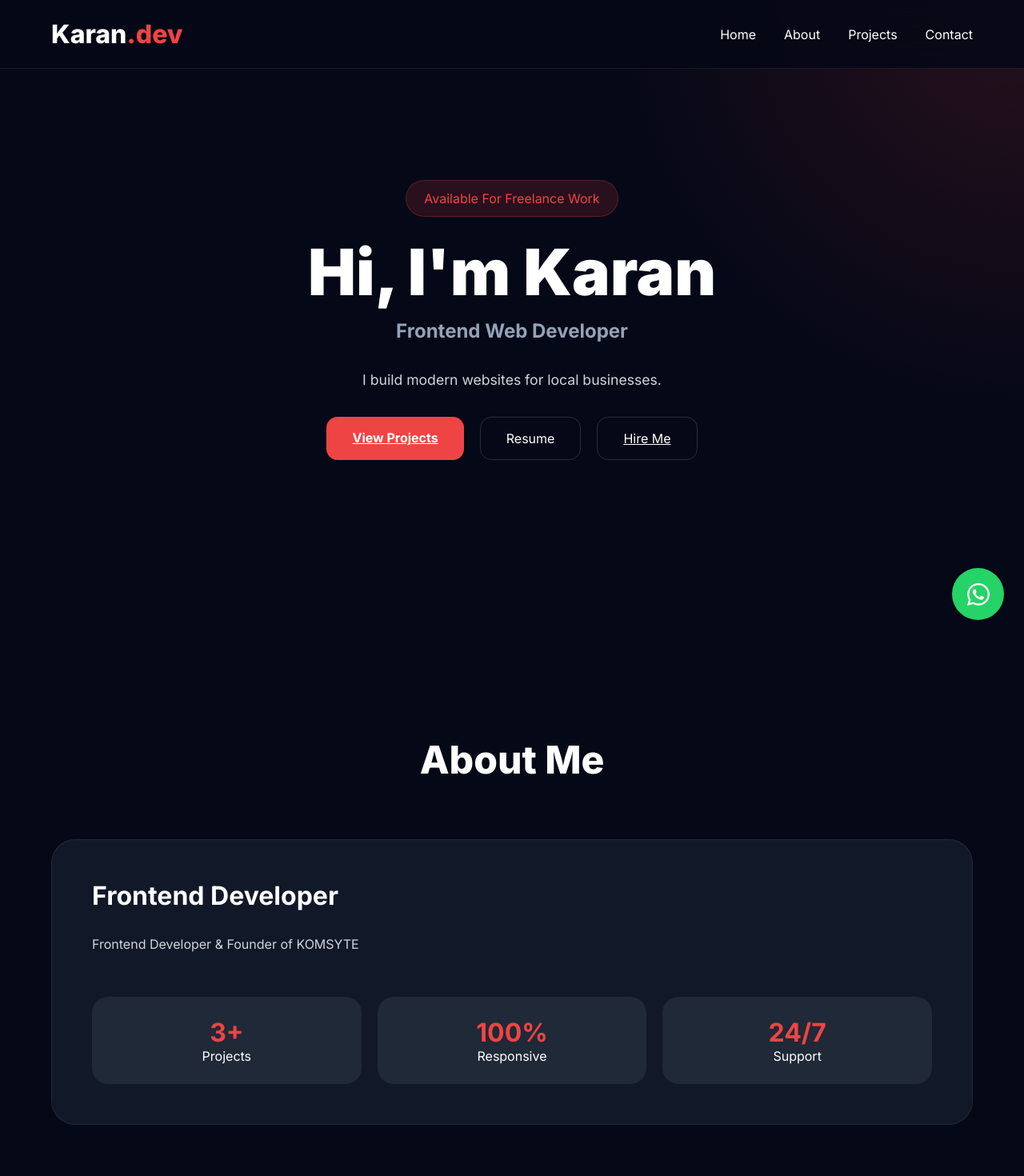
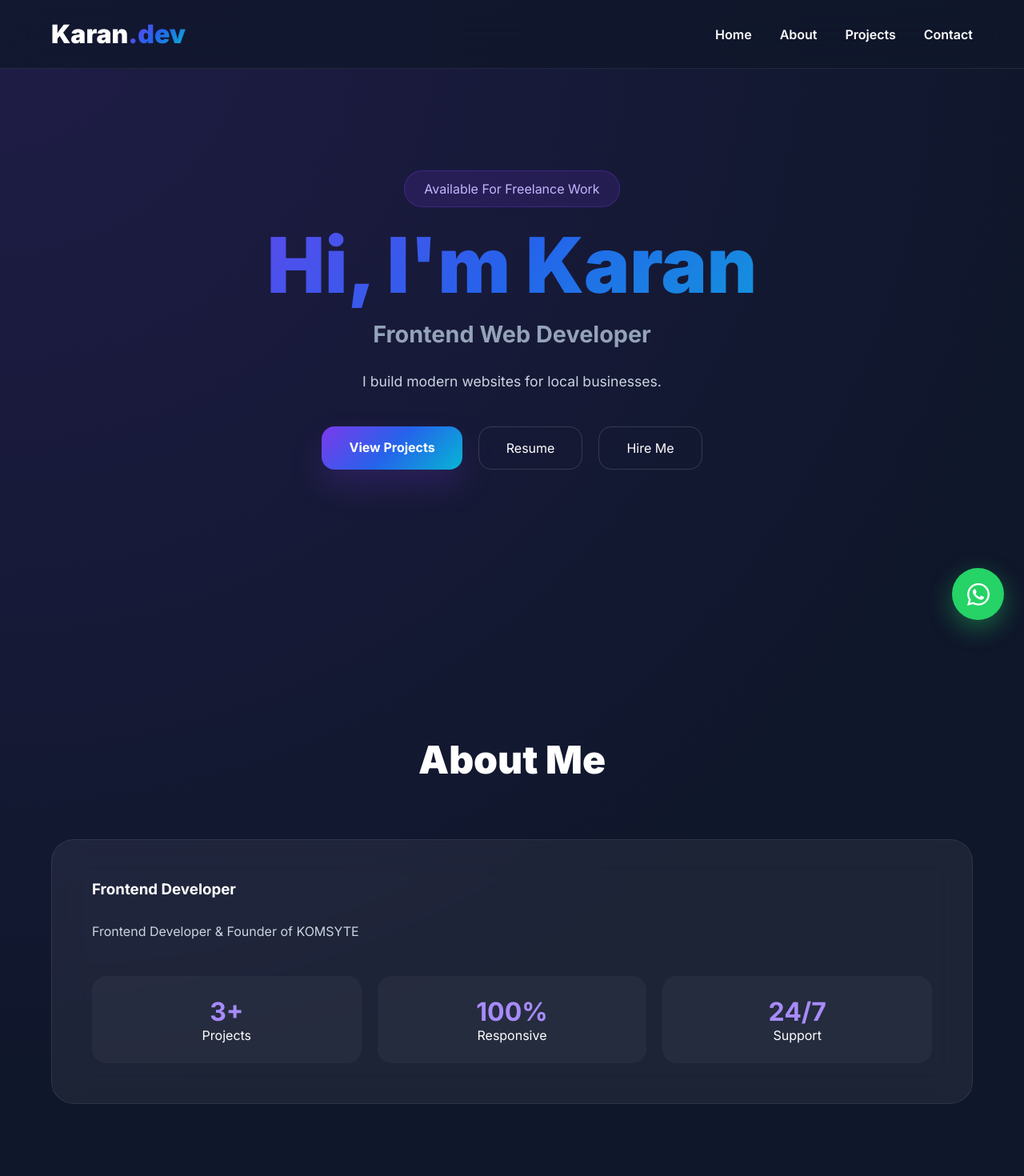
Before and after one commit to Karn2026-cloud/WebDEV, a React (Vite) app in the folder karan-portfolio/frontend/: page / in a window 1280 px wide. Shown: the top 1470 px of the page at 80% size. Built offline with nearby package versions, Linux system fonts and the light colour scheme; no server answers.

Commit message:
Update index.css

```diff
--- a/karan-portfolio/frontend/src/index.css
+++ b/karan-portfolio/frontend/src/index.css
@@ -1,14 +1,30 @@
 @import url('https://fonts.googleapis.com/css2?family=Inter:wght@300;400;500;600;700;800;900&display=swap');
 
 :root{
-  --primary:#ef4444;
-  --secondary:#dc2626;
-  --dark:#050816;
-  --card:#111827;
-  --card2:#1f2937;
+  --primary:#7c3aed;
+  --secondary:#2563eb;
+  --accent:#06b6d4;
+
+  --dark:#0f172a;
+  --dark-light:#111827;
+
+  --card:rgba(255,255,255,0.06);
+  --card-hover:rgba(255,255,255,0.10);
+
   --text:#ffffff;
-  --gray:#94a3b8;
+  --text-secondary:#94a3b8;
+
   --border:rgba(255,255,255,.08);
+
+  --gradient:
+  linear-gradient(
+  135deg,
+  #7c3aed,
+  #2563eb,
+  #06b6d4);
+
+  --shadow:
+  0 20px 40px rgba(124,58,237,.20);
 }
 
 *{
@@ -23,7 +39,17 @@ html{
 }
 
 body{
-  background:var(--dark);
+  background:
+  radial-gradient(circle at top left,
+  rgba(124,58,237,.15),
+  transparent 35%),
+
+  radial-gradient(circle at bottom right,
+  rgba(37,99,235,.15),
+  transparent 35%),
+
+  var(--dark);
+
   color:var(--text);
   overflow-x:hidden;
 }
@@ -41,8 +67,10 @@ body{
   top:0;
   width:100%;
   z-index:1000;
+
+  background:rgba(15,23,42,.75);
   backdrop-filter:blur(20px);
-  background:rgba(5,8,22,.85);
+
   border-bottom:1px solid var(--border);
 }
 
@@ -55,11 +83,13 @@ body{
 
 .logo{
   font-size:2rem;
-  font-weight:800;
+  font-weight:900;
 }
 
 .logo span{
-  color:var(--primary);
+  background:var(--gradient);
+  -webkit-background-clip:text;
+  -webkit-text-fill-color:transparent;
 }
 
 .nav-links{
@@ -68,13 +98,25 @@ body{
 }
 
 .nav-links a{
+  text-decoration:none;
   color:white;
-  text-decoration:none;
+  font-weight:600;
+  position:relative;
+}
+
+.nav-links a::after{
+  content:"";
+  position:absolute;
+  bottom:-6px;
+  left:0;
+  width:0;
+  height:2px;
+  background:var(--gradient);
   transition:.3s;
 }
 
-.nav-links a:hover{
-  color:var(--primary);
+.nav-links a:hover::after{
+  width:100%;
 }
 
 .mobile-btn{
@@ -91,84 +133,86 @@ body{
   min-height:100vh;
   display:flex;
   align-items:center;
-  position:relative;
-  background:
-  radial-gradient(circle at top right,
-  rgba(239,68,68,.15),
-  transparent 35%);
-}
-
-.hero-content{
+  justify-content:center;
   text-align:center;
 }
 
 .badge{
   display:inline-block;
-  background:rgba(239,68,68,.15);
-  color:var(--primary);
-  padding:12px 22px;
+  padding:12px 24px;
   border-radius:50px;
-  border:1px solid rgba(239,68,68,.25);
+  background:rgba(124,58,237,.15);
+  border:1px solid rgba(124,58,237,.3);
+  color:#c4b5fd;
+  margin-bottom:20px;
 }
 
 .hero h1{
-  font-size:5rem;
+  font-size:6rem;
   font-weight:900;
-  margin-top:25px;
   line-height:1.1;
-}
+  margin-bottom:15px;
 
-.hero h1 span{
-  color:var(--primary);
+  background:var(--gradient);
+  -webkit-background-clip:text;
+  -webkit-text-fill-color:transparent;
 }
 
 .hero h2{
-  color:var(--gray);
-  margin-top:15px;
-  font-size:1.5rem;
+  font-size:1.8rem;
+  color:var(--text-secondary);
+  margin-bottom:25px;
 }
 
 .hero p{
-  max-width:750px;
-  margin:30px auto;
-  color:#d1d5db;
+  max-width:800px;
+  margin:auto;
   line-height:1.9;
+  color:#cbd5e1;
   font-size:1.1rem;
 }
 
 .hero-buttons{
+  margin-top:40px;
   display:flex;
   justify-content:center;
   gap:20px;
   flex-wrap:wrap;
 }
 
+/* BUTTONS */
+
 .btn-primary{
-  background:var(--primary);
+  background:var(--gradient);
   color:white;
+  text-decoration:none;
   border:none;
-  padding:16px 32px;
-  border-radius:14px;
-  cursor:pointer;
+  padding:16px 34px;
+  border-radius:16px;
   font-weight:700;
-  transition:.3s;
+  transition:.4s;
+  box-shadow:var(--shadow);
 }
 
 .btn-primary:hover{
-  transform:translateY(-4px);
-  background:var(--secondary);
+  transform:translateY(-5px);
 }
 
 .btn-outline{
   background:transparent;
   border:1px solid rgba(255,255,255,.15);
   color:white;
-  padding:16px 32px;
-  border-radius:14px;
-  cursor:pointer;
+  text-decoration:none;
+  padding:16px 34px;
+  border-radius:16px;
+  transition:.4s;
 }
 
-/* SECTION */
+.btn-outline:hover{
+  background:rgba(255,255,255,.08);
+}
+
+/* SECTIONS */
 
 section{
   padding:120px 0;
@@ -178,45 +222,62 @@ section{
   text-align:center;
   font-size:3rem;
   margin-bottom:70px;
-  font-weight:800;
+  font-weight:900;
+}
+
+/* CARDS */
+
+.about-card,
+.skill-card,
+.project-card,
+.service-card{
+  background:var(--card);
+  backdrop-filter:blur(20px);
+
+  border:1px solid var(--border);
+
+  border-radius:28px;
+
+  transition:.4s;
+}
+
+.about-card:hover,
+.skill-card:hover,
+.project-card:hover,
+.service-card:hover{
+  transform:translateY(-10px);
+  box-shadow:var(--shadow);
 }
 
 /* ABOUT */
 
 .about-card{
-  background:var(--card);
-  border:1px solid var(--border);
-  border-radius:30px;
   padding:50px;
-}
-
-.about-card h3{
-  font-size:2rem;
 }
 
 .about-card p{
   margin-top:25px;
   line-height:2;
-  color:#d1d5db;
+  color:#cbd5e1;
 }
 
 .stats{
   display:grid;
   grid-template-columns:repeat(3,1fr);
   gap:20px;
-  margin-top:50px;
+  margin-top:40px;
 }
 
 .stats div{
-  background:var(--card2);
+  background:rgba(255,255,255,.04);
   padding:25px;
-  border-radius:20px;
+  border-radius:18px;
   text-align:center;
 }
 
 .stats h4{
-  color:var(--primary);
   font-size:2rem;
+  color:#a78bfa;
 }
 
 /* SKILLS */
@@ -229,17 +290,9 @@ section{
 }
 
 .skill-card{
-  background:var(--card);
-  border:1px solid var(--border);
-  border-radius:24px;
   padding:35px;
   text-align:center;
-  transition:.4s;
-}
-
-.skill-card:hover{
-  transform:translateY(-8px);
-  border-color:var(--primary);
+  font-weight:600;
 }
 
 /* PROJECTS */
@@ -247,25 +300,17 @@ section{
 .projects-grid{
   display:grid;
   grid-template-columns:
-  repeat(auto-fit,minmax(380px,1fr));
+  repeat(auto-fit,minmax(350px,1fr));
   gap:30px;
 }
 
 .project-card{
-  background:var(--card);
-  border-radius:28px;
   overflow:hidden;
-  border:1px solid var(--border);
-  transition:.4s;
-}
-
-.project-card:hover{
-  transform:translateY(-10px);
 }
 
 .project-card img{
   width:100%;
-  height:260px;
+  height:240px;
   object-fit:cover;
 }
 
@@ -291,8 +336,8 @@ section{
   text-decoration:none;
   padding:12px;
   border-radius:12px;
+  background:var(--gradient);
   color:white;
-  background:var(--primary);
 }
 
 /* SERVICES */
@@ -305,37 +350,28 @@ section{
 }
 
 .service-card{
-  background:var(--card);
-  border:1px solid var(--border);
-  border-radius:30px;
   padding:40px;
 }
 
 .featured-service{
-  border:2px solid var(--primary);
+  border:2px solid #7c3aed;
 }
 
 .service-card h4{
-  color:var(--primary);
-  margin:20px 0;
-  font-size:2rem;
+  color:#a78bfa;
+  margin:15px 0;
 }
 
 .service-card li{
   list-style:none;
-  margin-bottom:15px;
-  color:#d1d5db;
+  margin-bottom:12px;
+  color:#cbd5e1;
 }
 
 /* CONTACT */
 
 .contact{
   text-align:center;
-}
-
-.contact h2{
-  font-size:3rem;
-  margin-bottom:50px;
 }
 
 .contact form{
@@ -348,32 +384,35 @@ section{
 
 .contact input,
 .contact textarea{
-  background:var(--card);
+  background:rgba(255,255,255,.05);
   border:1px solid var(--border);
   color:white;
   padding:18px;
   border-radius:16px;
 }
 
-.contact textarea{
-  min-height:180px;
+.contact input:focus,
+.contact textarea:focus{
+  outline:none;
+  border-color:#7c3aed;
 }
 
 .contact button{
-  background:var(--primary);
+  background:var(--gradient);
   border:none;
   color:white;
   padding:18px;
   border-radius:16px;
   cursor:pointer;
+  font-weight:700;
 }
 
 /* FOOTER */
 
 .footer{
   background:#020617;
+  text-align:center;
   padding:80px 0;
-  text-align:center;
 }
 
 .footer-logo{
@@ -388,13 +427,15 @@ section{
   margin:30px 0;
 }
 
-.footer-socials svg{
+.footer-socials a{
+  color:white;
   font-size:28px;
-  cursor:pointer;
+  transition:.3s;
 }
 
-.footer-socials svg:hover{
-  color:var(--primary);
+.footer-socials a:hover{
+  color:#7c3aed;
+  transform:translateY(-4px);
 }
 
 .copyright{
@@ -407,15 +448,23 @@ section{
   position:fixed;
   bottom:25px;
   right:25px;
+
   width:65px;
   height:65px;
+
   border-radius:50%;
+
   background:#25D366;
+
   display:flex;
   justify-content:center;
   align-items:center;
+
   color:white;
   font-size:2rem;
+
+  box-shadow:0 10px 30px rgba(37,211,102,.4);
+
   z-index:999;
 }
 
@@ -432,7 +481,11 @@ section{
   }
 
   .hero h1{
-    font-size:3rem;
+    font-size:3.5rem;
+  }
+
+  .hero h2{
+    font-size:1.2rem;
   }
 
   .hero-buttons{
@@ -449,6 +502,6 @@ section{
   }
 
   .section-title{
-    font-size:2.2rem;
+    font-size:2.3rem;
   }
 }
```
